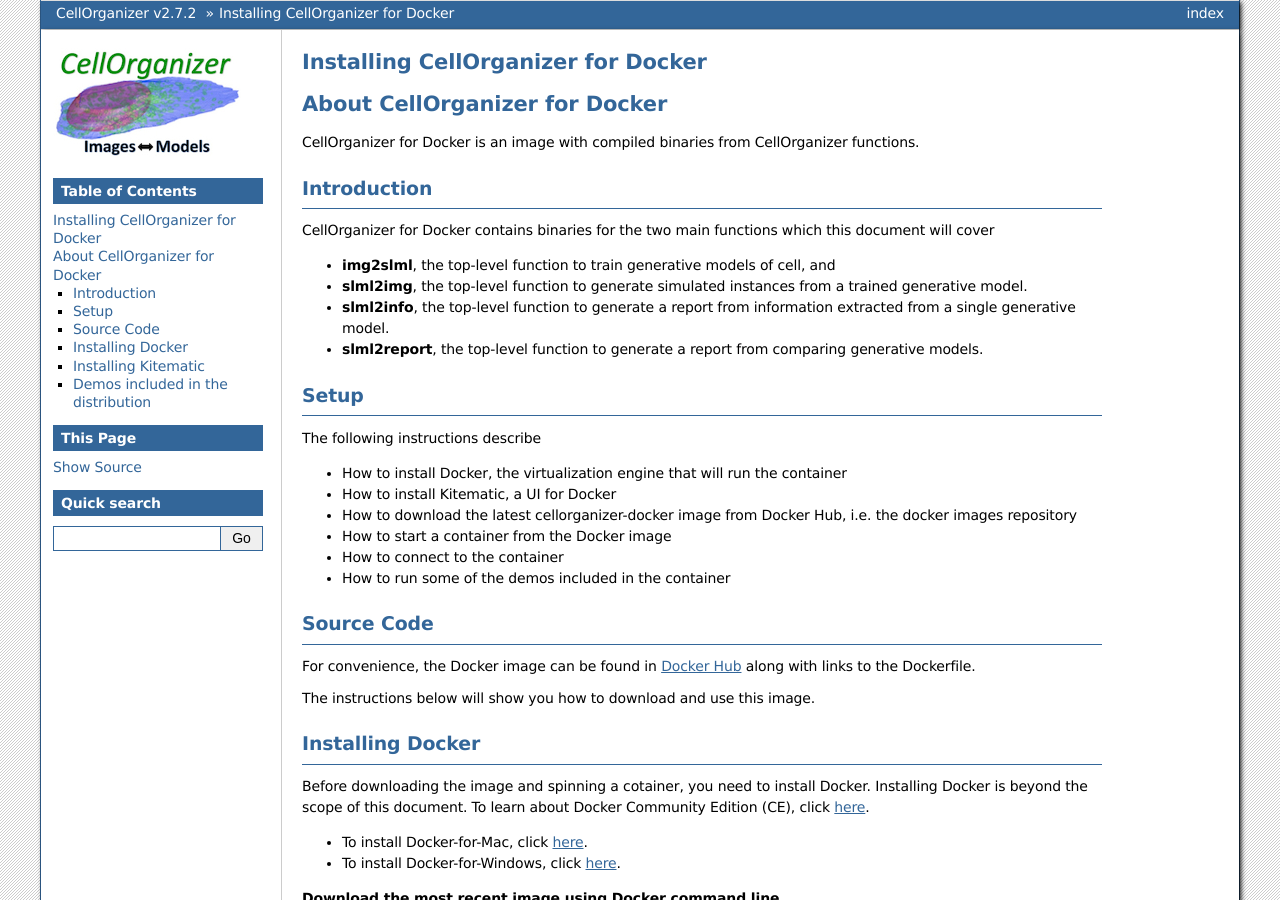
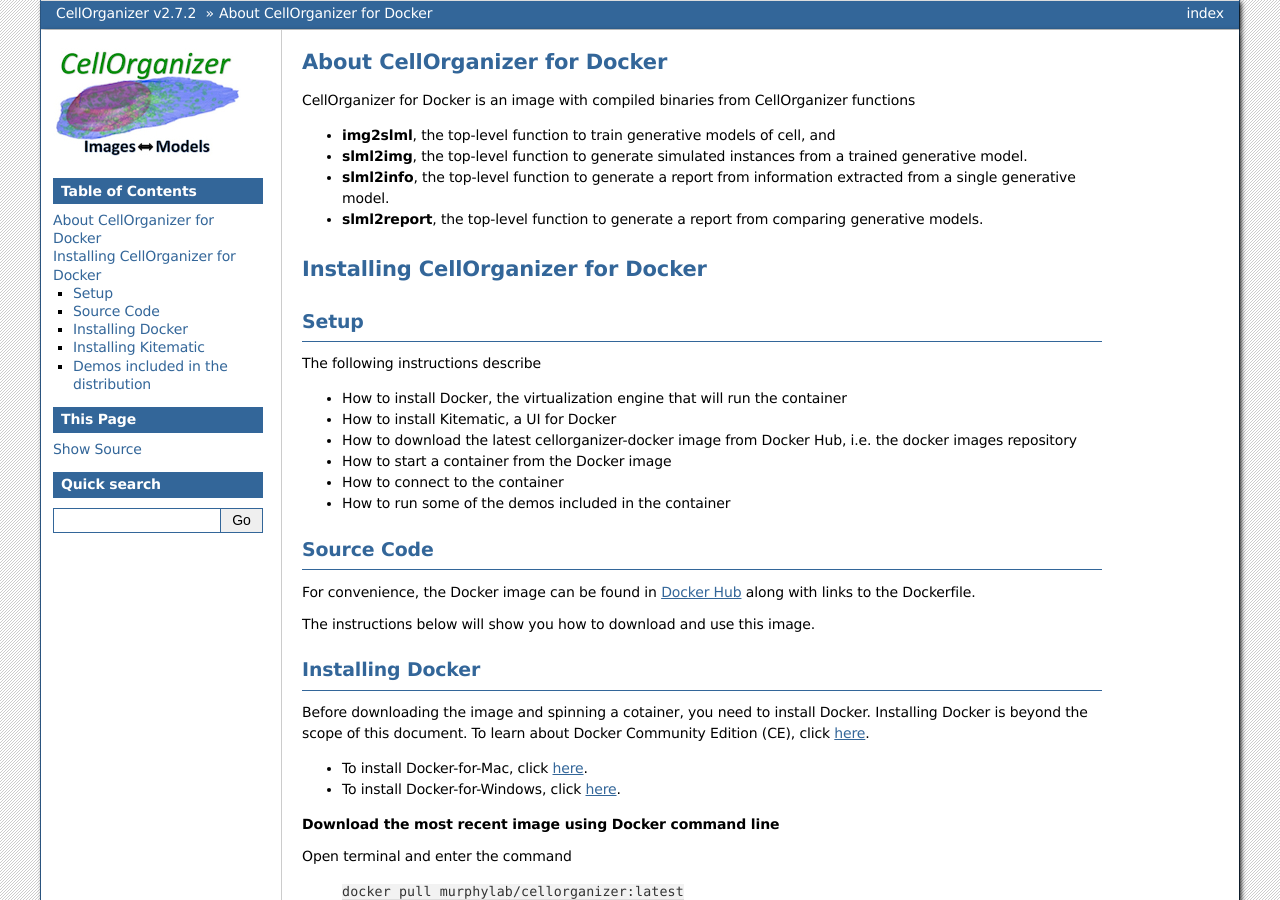
Before and after one commit to murphygroup/cellorganizer-documentation_old, a Sphinx documentation site: the page built from source/chapters/docker/index.rst, in a window 1280 px wide and 900 px high. Built offline with Sphinx 7.4.7, drawn with Linux system fonts in a browser that asks for light colours; some of the changed text lies outside the part shown.

Commit message:
Updated docs

```diff
--- a/source/chapters/docker/index.rst
+++ b/source/chapters/docker/index.rst
@@ -1,19 +1,15 @@
-Installing CellOrganizer for Docker
-***********************************
-
 About CellOrganizer for Docker
 ******************************
 
-CellOrganizer for Docker is an image with compiled binaries from CellOrganizer functions.
-
-Introduction
-------------
-CellOrganizer for Docker contains binaries for the two main functions which this document will cover
+CellOrganizer for Docker is an image with compiled binaries from CellOrganizer functions
 
 - **img2slml**, the top-level function to train generative models of cell, and
 - **slml2img**, the top-level function to generate simulated instances from a trained generative model.
 - **slml2info**, the top-level function to generate a report from information extracted from a single generative model.
 - **slml2report**, the top-level function to generate a report from comparing generative models.
+
+Installing CellOrganizer for Docker
+***********************************
 
 Setup
 -----
```
Also changed, not shown: source/chapters/galaxy/index.rst (+5 -5 lines).
